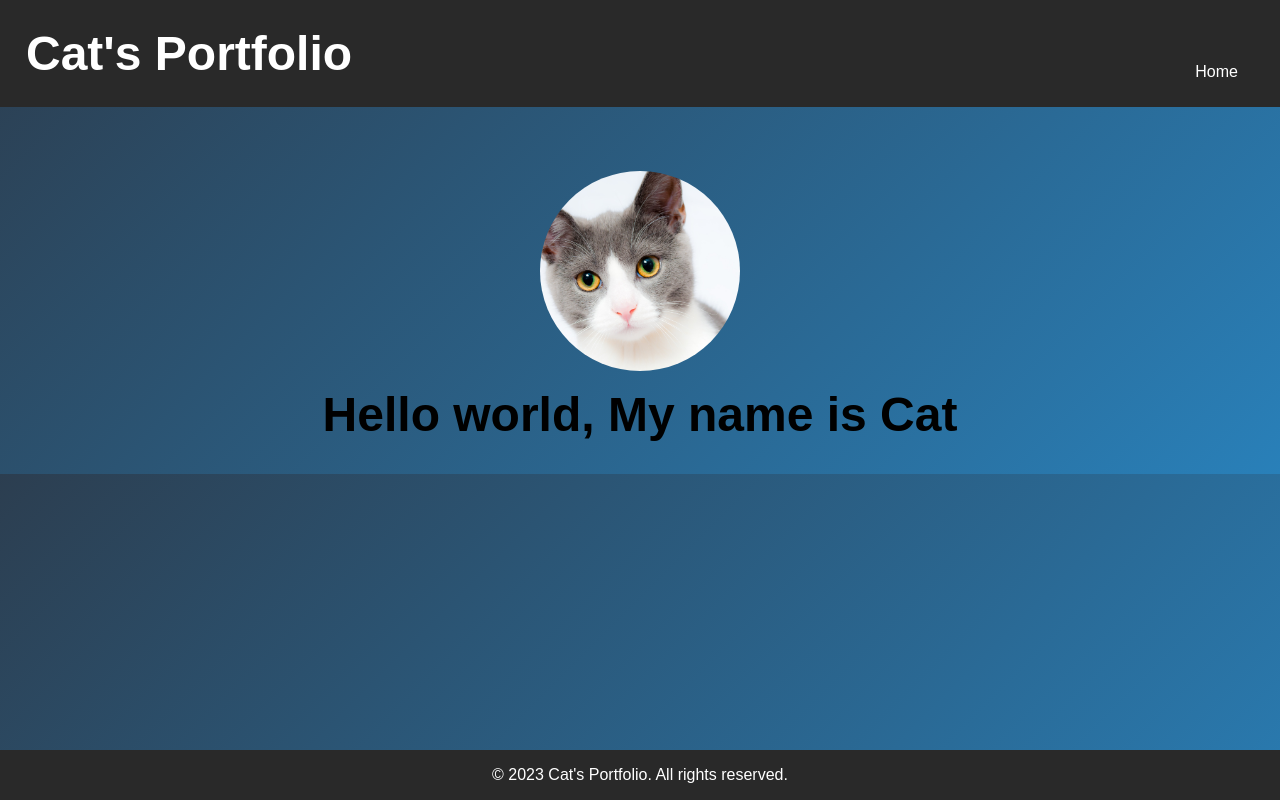
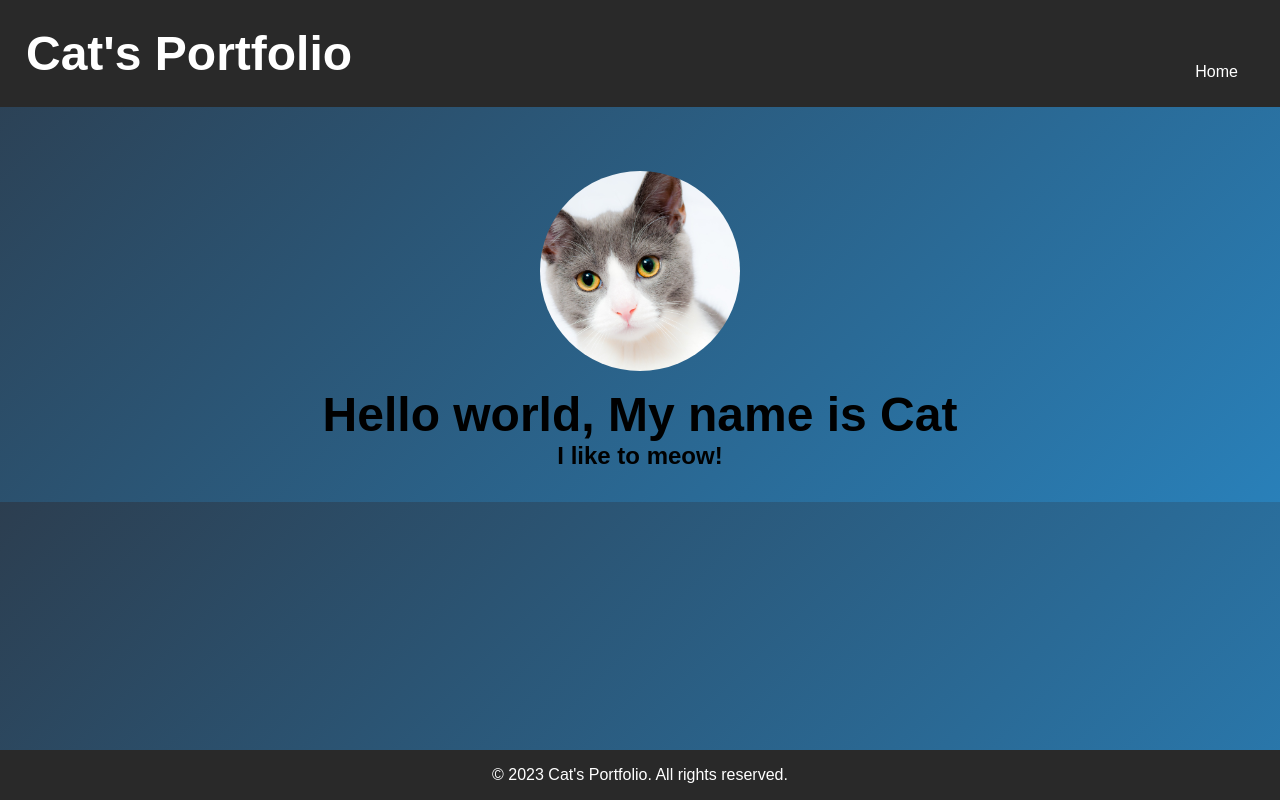
Before and after one commit to Hunter-Abshire/Cathacks-X-Git-Workshop, a plain HTML site: page index.html in a window 1280 px wide. Drawn offline with Linux system fonts and the light colour scheme.

Commit message:
Added meow line

```diff
--- a/index.html
+++ b/index.html
@@ -23,6 +23,7 @@
     <main>
       <img src="img.jpg" alt="Cat's Profile Picture">
       <h1>Hello world, My name is Cat</h1>
+	<h2> I like to meow!</h2>
     </main>
 
     <footer>
```
